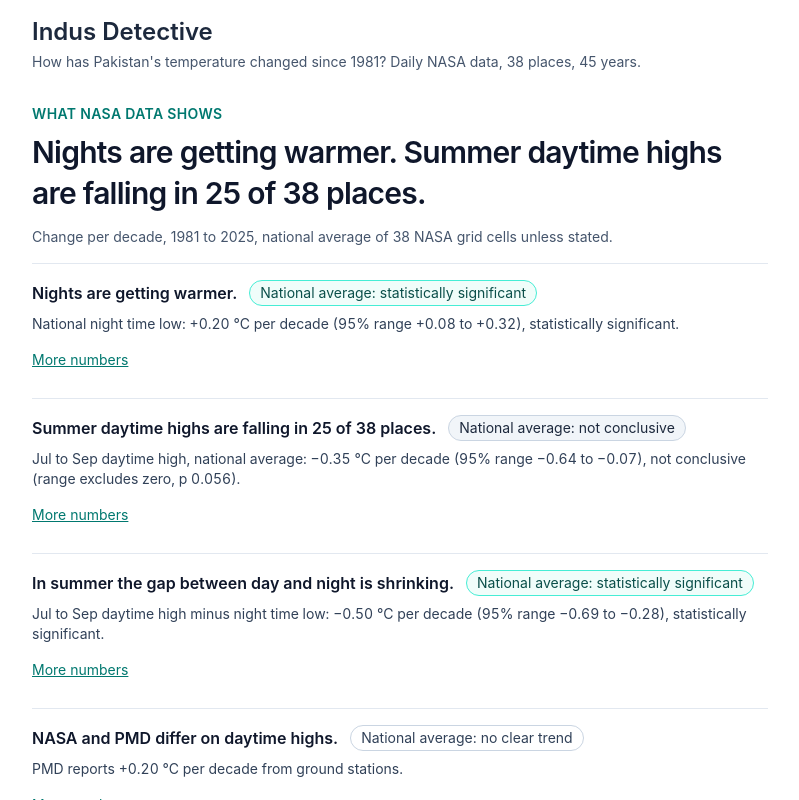
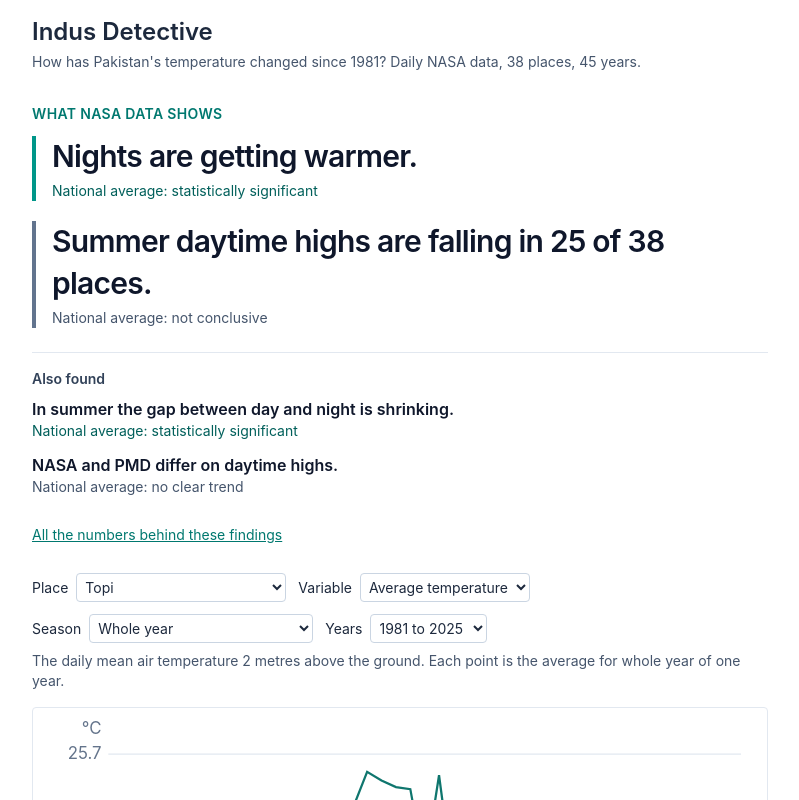
Before and after one commit to thehassanbukhari/indus-detective, a React (Vite) app in the folder web/: page / in a window 1280 px wide. Shown: the top 800 px of the page, without its empty margins (240-1039 px from the left). Built offline with nearby package versions, Linux system fonts and the light colour scheme.

Commit message:
P1: compact findings, two lead findings, one numbers toggle

```diff
--- a/web/src/Findings.tsx
+++ b/web/src/Findings.tsx
@@ -78,46 +78,53 @@ export function buildFindings(nat: Nat, cells: CellLite[]): Finding[] {
   return out;
 }
 
-const BADGE: Record<Verdict, string> = { yes: "statistically significant", inconclusive: "not conclusive", no: "no clear trend" };
-const BADGE_CLS: Record<Verdict, string> = {
-  yes: "border-teal-300 bg-teal-50 text-teal-900",
-  inconclusive: "border-slate-300 bg-slate-100 text-slate-800",
-  no: "border-slate-300 bg-white text-slate-700",
-};
+const VTXT: Record<Verdict, string> = { yes: "statistically significant", inconclusive: "not conclusive", no: "no clear trend" };
+const VCLS: Record<Verdict, string> = { yes: "text-teal-800", inconclusive: "text-slate-600", no: "text-slate-600" };
+const BAR: Record<Verdict, string> = { yes: "border-teal-600", inconclusive: "border-slate-500", no: "border-slate-300" };
 
 export default function Findings({ nat, cells }: { nat: Nat; cells: CellLite[] }) {
   const items = buildFindings(nat, cells);
   if (!items.length) return null;
-  const lead = items.slice(0, 2).map((f) => f.head).join(" ");
+  const top = items.slice(0, 2), more = items.slice(2);
   return (
     <section className="mt-8">
       <p className="text-sm font-semibold uppercase tracking-wide text-teal-700">What NASA data shows</p>
-      <h2 className="mt-2 text-2xl font-semibold leading-snug tracking-tight text-slate-900 sm:text-3xl">{lead}</h2>
-      <p className="mt-3 text-sm text-slate-600">
-        Change per decade, 1981 to 2025, national average of 38 NASA grid cells unless stated.
-      </p>
-      <ol className="mt-4 divide-y divide-slate-200 border-y border-slate-200">
-        {items.map((f, i) => (
-          <li key={i} className="py-4">
-            <div className="flex flex-wrap items-center gap-x-3 gap-y-2">
+      <div className="mt-3 space-y-5">
+        {top.map((f, i) => (
+          <div key={i} className={"border-l-4 pl-4 " + BAR[f.v]}>
+            <h2 className="text-2xl font-semibold leading-snug tracking-tight text-slate-900 sm:text-3xl">{f.head}</h2>
+            <p className={"mt-1 text-sm " + VCLS[f.v]}>National average: {VTXT[f.v]}</p>
+          </div>
+        ))}
+      </div>
+      {more.length > 0 && (
+        <div className="mt-6 border-t border-slate-200 pt-4">
+          <p className="text-sm font-semibold text-slate-700">Also found</p>
+          <ul className="mt-2 space-y-3">
+            {more.map((f, i) => (
+              <li key={i}>
+                <p className="font-semibold text-slate-900">{f.head}</p>
+                <p className={"text-sm " + VCLS[f.v]}>National average: {VTXT[f.v]}</p>
+              </li>
+            ))}
+          </ul>
+        </div>
+      )}
+      <details className="mt-4 text-sm text-slate-700">
+        <summary className="flex min-h-11 cursor-pointer items-center text-teal-700 underline">All the numbers behind these findings</summary>
+        <p className="mt-1 text-slate-600">Change per decade, 1981 to 2025, national average of 38 NASA grid cells unless stated.</p>
+        <div className="mt-3 space-y-4 tabular-nums">
+          {items.map((f, i) => (
+            <div key={i}>
               <p className="font-semibold text-slate-900">{f.head}</p>
-              <span className={"rounded-full border px-2.5 py-0.5 text-sm " + BADGE_CLS[f.v]}>National average: {BADGE[f.v]}</span>
+              {f.lines.map((l, j) => <p key={j} className="mt-1">{l}</p>)}
             </div>
-            <p className="mt-2 text-sm tabular-nums text-slate-700">{f.lines[0]}</p>
-            {f.lines.length > 1 && (
-              <details className="mt-1 text-sm text-slate-700">
-                <summary className="flex min-h-11 cursor-pointer items-center text-teal-700 underline">More numbers</summary>
-                <div className="space-y-2 pb-1 tabular-nums">
-                  {f.lines.slice(1).map((l, j) => <p key={j}>{l}</p>)}
-                </div>
-              </details>
-            )}
-          </li>
-        ))}
-      </ol>
-      <p className="mt-3 text-sm text-slate-600">
-        The 95% range is the span of changes the data supports. A trend is a straight line fitted through the yearly values. The strict test is the one used when many places are compared at once.
-      </p>
+          ))}
+        </div>
+        <p className="mt-4 text-slate-600">
+          The 95% range is the span of changes the data supports. A trend is a straight line fitted through the yearly values. The strict test is the one used when many places are compared at once.
+        </p>
+      </details>
     </section>
   );
 }
```
